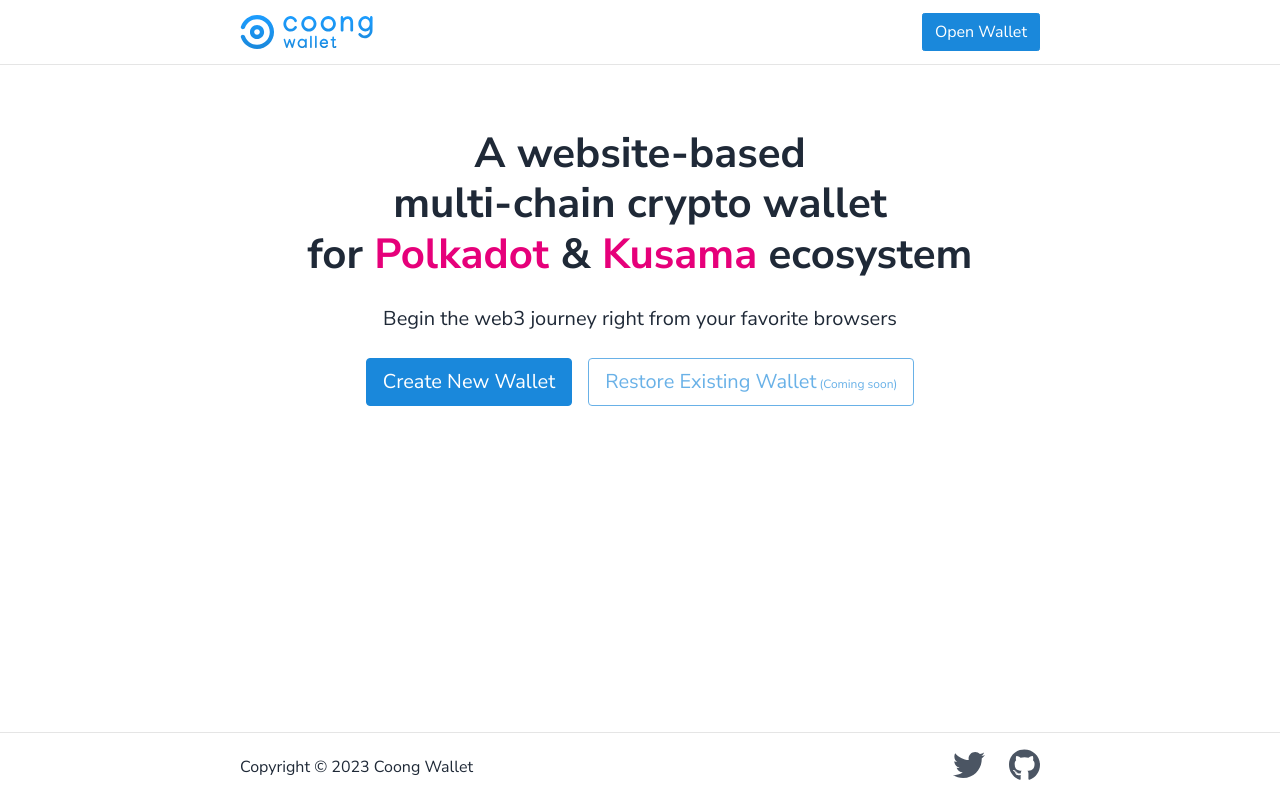
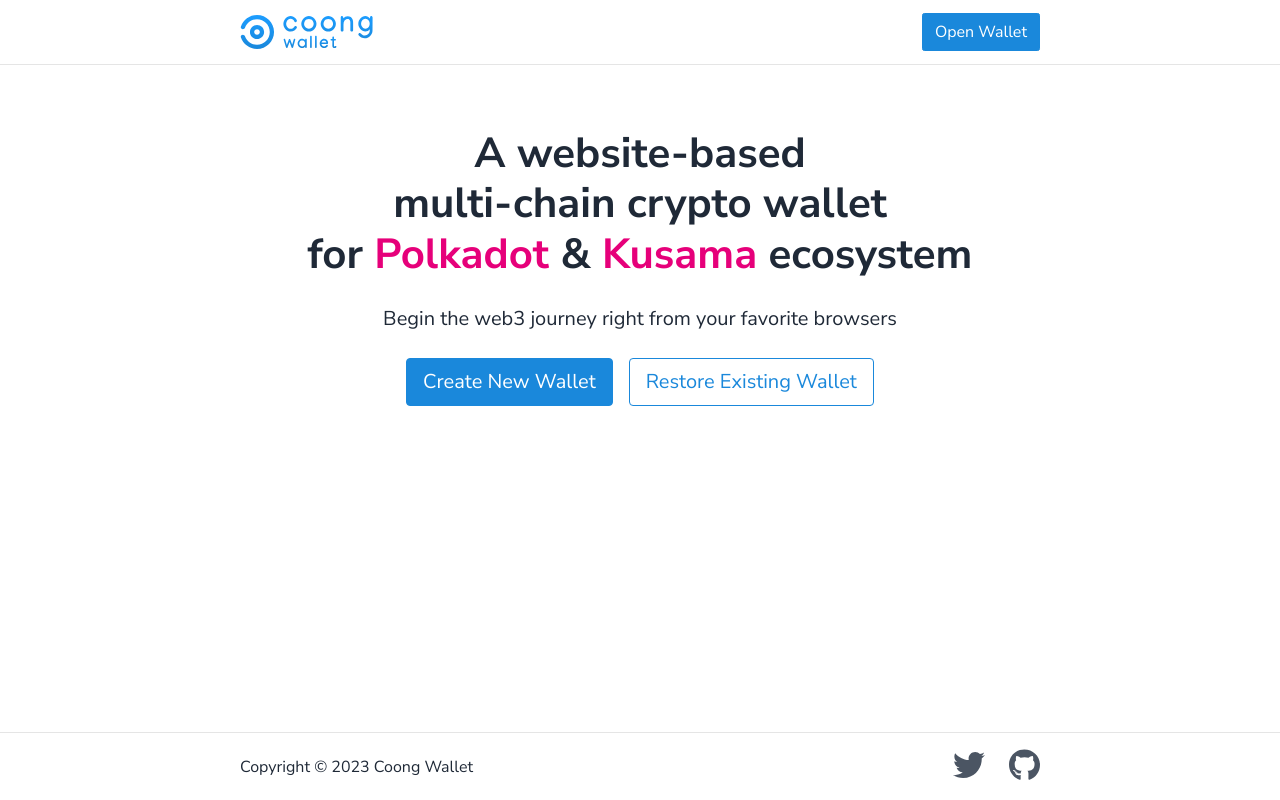
Before and after one commit to CoongCrafts/coongwallet.io, a React (Vite) app: page / in a window 1280 px wide. Built offline with nearby package versions, Linux system fonts and the light colour scheme.

Commit message:
tweak: enable restore wallet button

```diff
--- a/src/App.tsx
+++ b/src/App.tsx
@@ -29,9 +29,12 @@
             <Button variant='primary' size='lg' href='https://app.coongwallet.io/new-wallet' className='m-2'>
               Create New Wallet
             </Button>
-            <Button disabled={true} variant='outline-primary' size='lg' className='m-2'>
+            <Button
+              variant='outline-primary'
+              size='lg'
+              href='https://app.coongwallet.io/restore-wallet'
+              className='m-2'>
               <span>Restore Existing Wallet</span>
-              <span className='whitespace-nowrap text-xs'> (Coming soon)</span>
             </Button>
           </div>
         </Container>
```
